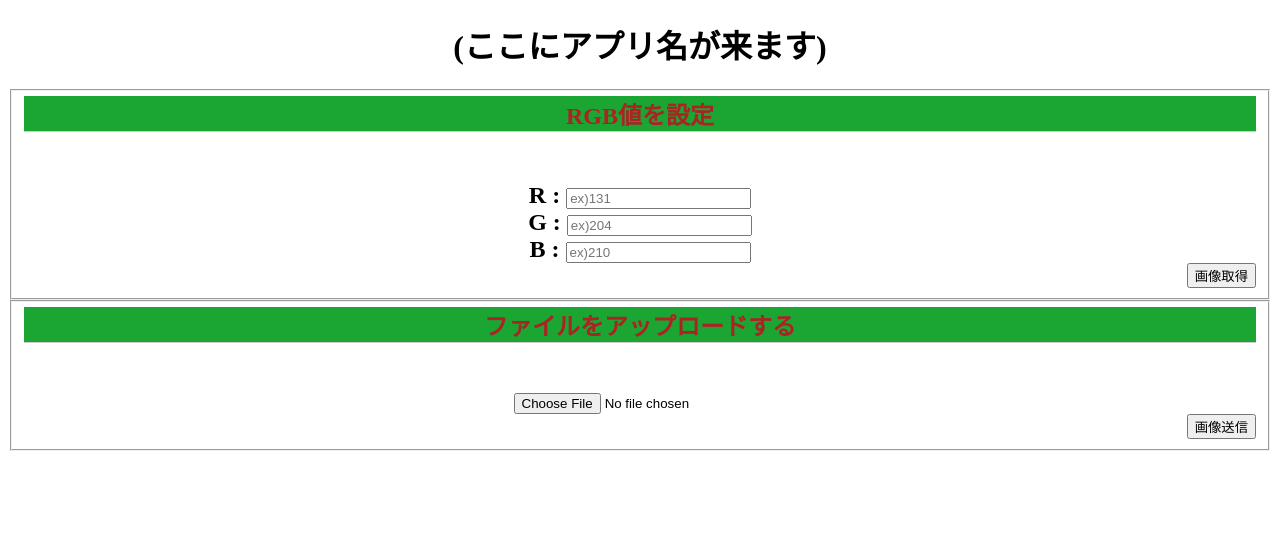
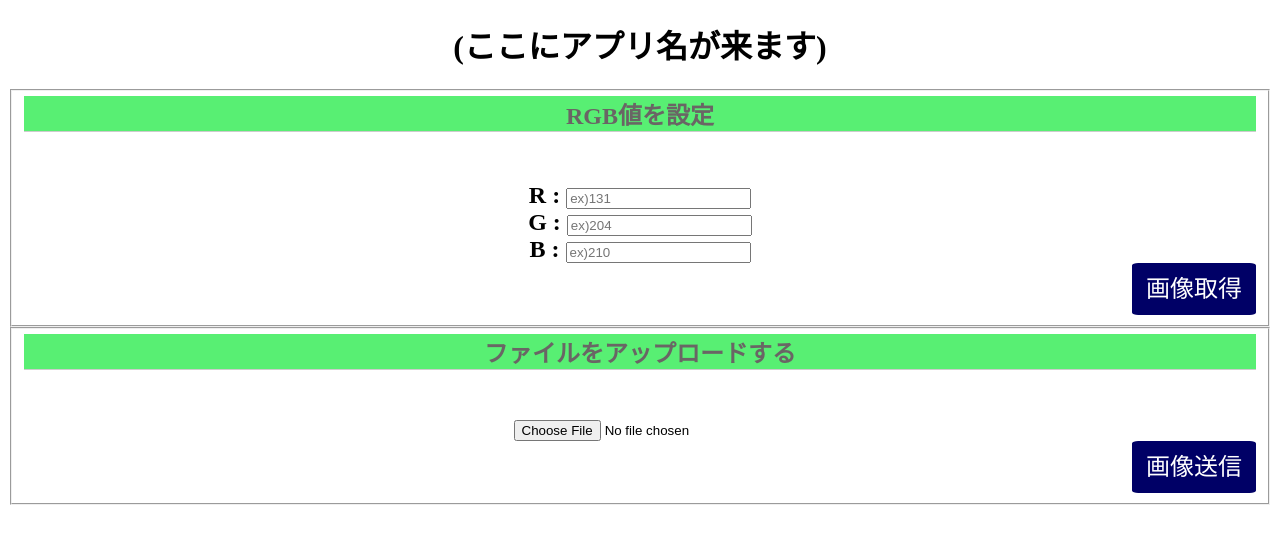
Before and after one commit to 2022AIT-OOP2-G12/GUIapp, a Flask app: page / in a window 1280 px wide. Shown: the top 544 px of the page. Run offline with Flask 2, Linux system fonts and the light colour scheme.

Commit message:
button_add

```diff
--- a/static/style.css
+++ b/static/style.css
@@ -6,11 +6,11 @@ h1 {
 h2 {
   font-size: 1.5em;
   font-weight: bold;
-  color: rgb(171, 35, 35);
+  color: rgb(106, 101, 101);
   margin: 0 0 0.5em 0;
   padding: 0;
   border-bottom: 1px solid #ccc;
-  background: rgb(27, 166, 52);
+  background: rgb(88, 239, 115);
   text-align: center;
 }
 
@@ -64,3 +64,44 @@ h2 {
   padding-right: 8px;
   border-radius: 10px;
 }
+
+.GetButton {
+  display: inline-block;
+  border-radius: 5%; /* 角丸       */
+  font-size: 18pt; /* 文字サイズ */
+  text-align: center; /* 文字位置   */
+  cursor: pointer; /* カーソル   */
+  padding: 12px 12px; /* 余白       */
+  background: #000066; /* 背景色     */
+  color: #ffffff; /* 文字色     */
+  line-height: 1em; /* 1行の高さ  */
+  transition: 0.3s; /* なめらか変化 */
+  /* box-shadow: 6px 6px 3px #666666; 影の設定 */
+  border: 2px solid #000066; /* 枠の指定 */
+}
+.GetButton:hover {
+  box-shadow: none; /* カーソル時の影消去 */
+  color: #000066; /* 背景色     */
+  background: #ffffff; /* 文字色     */
+}
+
+.SubmitButton {
+  display: inline-block;
+  border-radius: 5%; /* 角丸       */
+  font-size: 18pt; /* 文字サイズ */
+  text-align: center; /* 文字位置   */
+  cursor: pointer; /* カーソル   */
+  padding: 12px 12px; /* 余白       */
+  background: #000066; /* 背景色     */
+  color: #ffffff; /* 文字色     */
+  line-height: 1em; /* 1行の高さ  */
+  transition: 0.3s; /* なめらか変化 */
+  /* box-shadow: 6px 6px 3px #666666; 影の設定 */
+  border: 2px solid #000066; /* 枠の指定 */
+}
+
+.SubmitButton:hover {
+  box-shadow: none; /* カーソル時の影消去 */
+  color: #000066; /* 背景色     */
+  background: #ffffff; /* 文字色     */
+}
--- a/templates/index.html
+++ b/templates/index.html
@@ -44,7 +44,7 @@
         </div>
       </div>
       <div id="RGBGetter">
-        <button type="submit">画像取得</button>
+        <button type="submit" class="GetButton">画像取得</button>
       </div>
     </fieldset>
     <fieldset>
```
